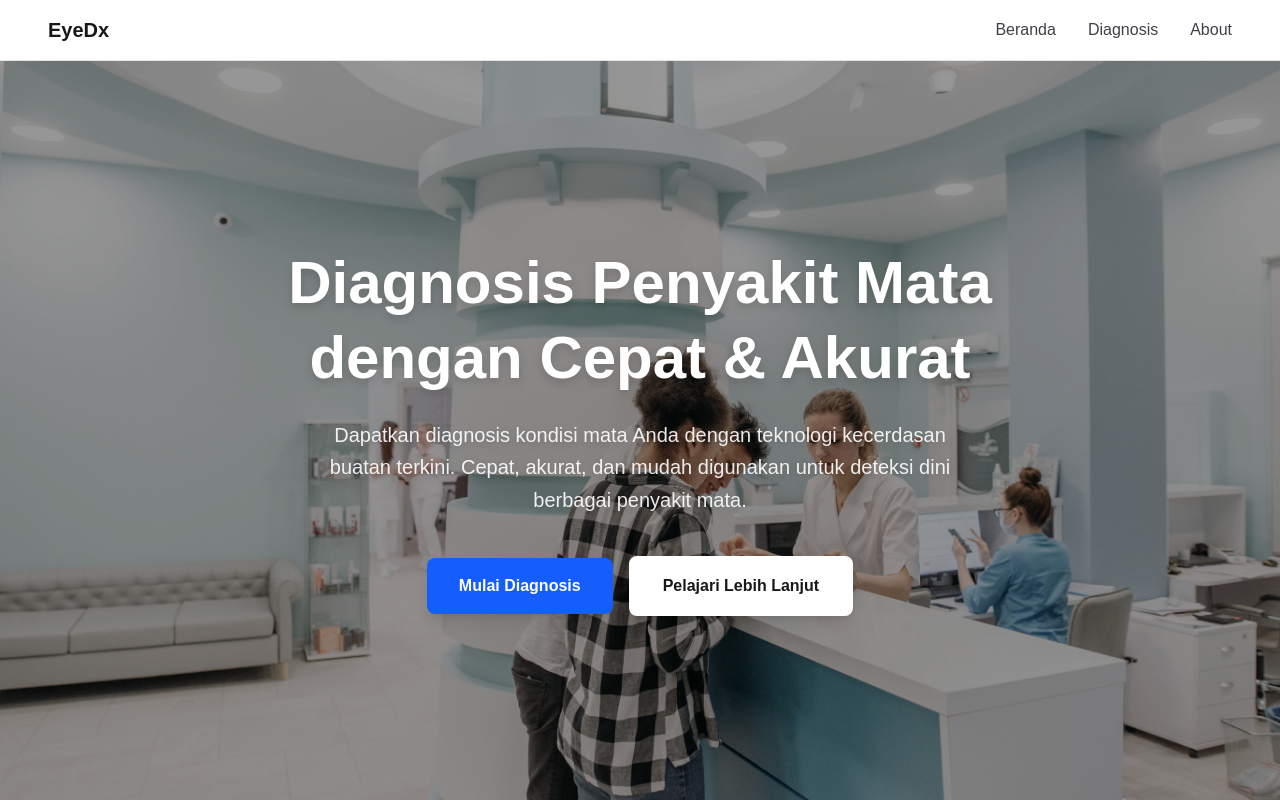
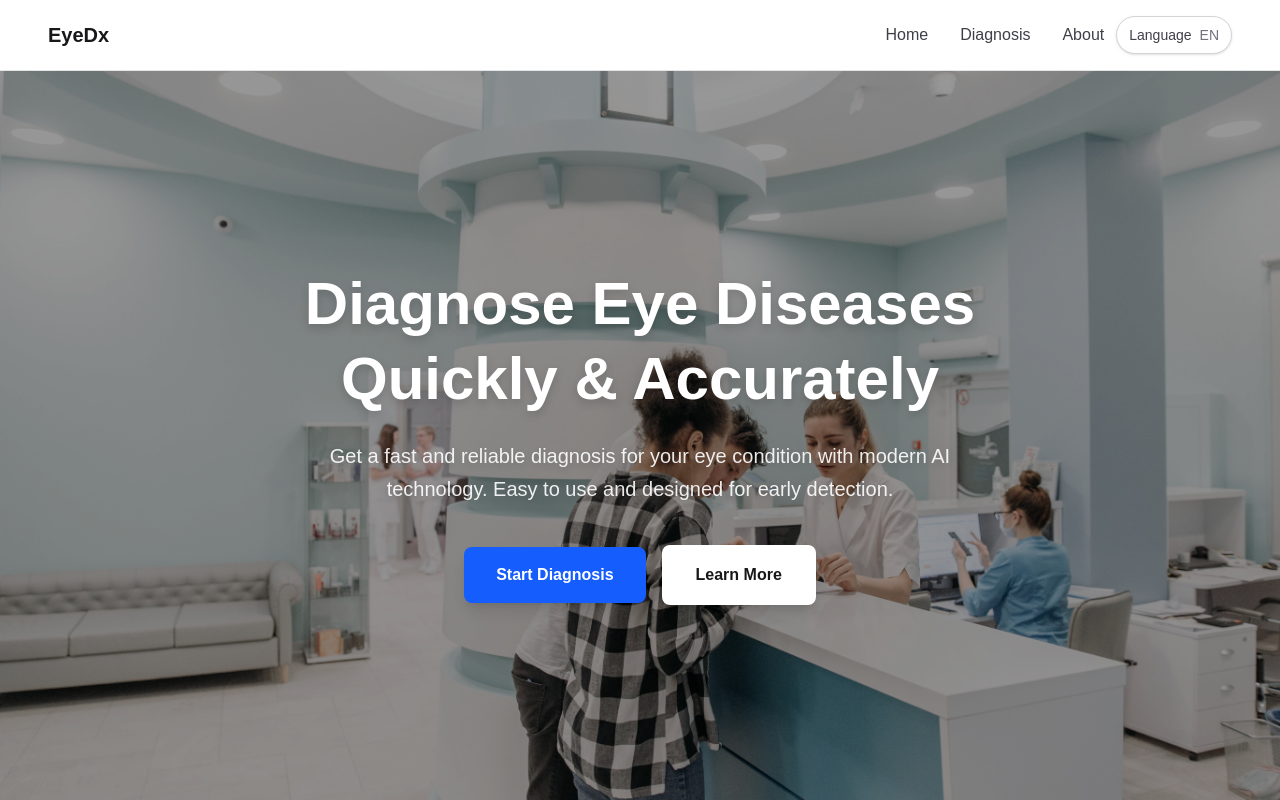
Before and after one commit to yudiwidiandana/eyedx, a Next.js app: page / in a window 1280 px wide. Built offline with nearby package versions, Linux system fonts and the light colour scheme.

Commit message:
feat: bilingual button

```diff
--- a/app/about/page.tsx
+++ b/app/about/page.tsx
@@ -1,31 +1,23 @@
 import Header from "../components/Header";
+import { translations, type Locale } from "../lib/translations";
 
-export default function AboutPage() {
+export function AboutPageContent({ locale }: { locale: Locale }) {
+  const t = translations[locale].aboutPage;
+
   return (
     <div className="flex min-h-screen flex-col bg-zinc-50">
-      <Header />
+      <Header locale={locale} />
       <main className="flex-1 px-6 py-16 sm:px-8 lg:px-12">
-        <div className="max-w-4xl mx-auto">
-          <h1 className="text-4xl font-bold text-zinc-900 mb-6">
-            Tentang EyeDx
-          </h1>
+        <div className="mx-auto max-w-4xl">
+          <h1 className="mb-6 text-4xl font-bold text-zinc-900">{t.title}</h1>
           <div className="prose prose-zinc max-w-none">
-            <p className="text-lg text-zinc-600 mb-4">
-              EyeDx adalah platform diagnosis penyakit mata berbasis kecerdasan buatan
-              yang dirancang untuk memberikan deteksi dini dan akurat.
-            </p>
-            <p className="text-lg text-zinc-600 mb-4">
-              Dengan teknologi terkini, kami membantu Anda mengidentifikasi berbagai
-              kondisi mata dengan cepat dan mudah.
-            </p>
-            <h2 className="text-2xl font-bold text-zinc-900 mt-8 mb-4">
-              Fitur Utama
-            </h2>
-            <ul className="text-zinc-600 space-y-2">
-              <li>Diagnosis cepat dan akurat</li>
-              <li>Teknologi AI terkini</li>
-              <li>Mudah digunakan</li>
-              <li>Hasil instan</li>
+            <p className="mb-4 text-lg text-zinc-600">{t.intro1}</p>
+            <p className="mb-4 text-lg text-zinc-600">{t.intro2}</p>
+            <h2 className="mt-8 mb-4 text-2xl font-bold text-zinc-900">{t.heading}</h2>
+            <ul className="space-y-2 text-zinc-600">
+              {t.features.map((feature) => (
+                <li key={feature}>{feature}</li>
+              ))}
             </ul>
           </div>
         </div>
@@ -33,3 +25,7 @@ export default function AboutPage() {
     </div>
   );
 }
+
+export default function AboutPage() {
+  return <AboutPageContent locale="en" />;
+}
--- a/app/components/Header.tsx
+++ b/app/components/Header.tsx
@@ -2,55 +2,58 @@
 
 import Link from "next/link";
 import { useState } from "react";
+import LanguageSwitcher from "./LanguageSwitcher";
+import { translations, type Locale } from "../lib/translations";
 
-export default function Header() {
+export default function Header({ locale }: { locale: Locale }) {
   const [isMenuOpen, setIsMenuOpen] = useState(false);
+  const t = translations[locale].nav;
 
   return (
-    <header className="sticky top-0 z-50 bg-white/95 backdrop-blur-sm border-b border-zinc-200">
+    <header className="sticky top-0 z-50 border-b border-zinc-200 bg-white/95 backdrop-blur-sm">
       <nav className="container mx-auto px-6 py-4 sm:px-8 lg:px-12">
-        <div className="flex items-center justify-between">
-          {/* Logo/Brand */}
-          <Link href="/" className="text-xl font-bold text-zinc-900">
+        <div className="flex items-center justify-between gap-3">
+          <Link href={`/${locale === "en" ? "" : locale}`} className="text-xl font-bold text-zinc-900">
             EyeDx
           </Link>
 
-          {/* Desktop Navigation */}
-          <ul className="hidden md:flex items-center gap-8">
+          <div className="flex items-center gap-3">
+            <ul className="hidden items-center gap-8 md:flex">
               <li>
                 <Link
-                href="/"
-                className="text-zinc-700 hover:text-zinc-900 transition-colors font-medium"
+                  href={`/${locale === "en" ? "" : locale}`}
+                  className="font-medium text-zinc-700 transition-colors hover:text-zinc-900"
                 >
-                Beranda
+                  {t.home}
                 </Link>
               </li>
               <li>
                 <Link
-                href="/diagnosis"
-                className="text-zinc-700 hover:text-zinc-900 transition-colors font-medium"
+                  href={`/${locale === "en" ? "diagnosis" : `${locale}/diagnosis`}`}
+                  className="font-medium text-zinc-700 transition-colors hover:text-zinc-900"
                 >
-                Diagnosis
+                  {t.diagnosis}
                 </Link>
               </li>
               <li>
                 <Link
-                href="/about"
-                className="text-zinc-700 hover:text-zinc-900 transition-colors font-medium"
+                  href={`/${locale === "en" ? "about" : `${locale}/about`}`}
+                  className="font-medium text-zinc-700 transition-colors hover:text-zinc-900"
                 >
-                About
+                  {t.about}
                 </Link>
               </li>
             </ul>
 
-          {/* Mobile Menu Button */}
+            <LanguageSwitcher locale={locale} />
+
             <button
               onClick={() => setIsMenuOpen(!isMenuOpen)}
-            className="md:hidden p-2 text-zinc-700"
+              className="rounded-lg p-2 text-zinc-700 md:hidden"
               aria-label="Toggle menu"
             >
               <svg
-              className="w-6 h-6"
+                className="h-6 w-6"
                 fill="none"
                 stroke="currentColor"
                 viewBox="0 0 24 24"
@@ -73,35 +76,35 @@ export default function Header() {
               </svg>
             </button>
           </div>
+        </div>
 
-        {/* Mobile Menu */}
         {isMenuOpen && (
-          <ul className="md:hidden mt-4 pb-4 space-y-4 border-t border-zinc-200 pt-4">
+          <ul className="mt-4 space-y-4 border-t border-zinc-200 pt-4 md:hidden">
             <li>
               <Link
-                href="/"
+                href={`/${locale === "en" ? "" : locale}`}
                 onClick={() => setIsMenuOpen(false)}
-                className="block text-zinc-700 hover:text-zinc-900 dark:text-zinc-300 dark:hover:text-white transition-colors font-medium"
+                className="block font-medium text-zinc-700 transition-colors hover:text-zinc-900"
               >
-                Beranda
+                {t.home}
               </Link>
             </li>
             <li>
               <Link
-                href="/diagnosis"
+                href={`/${locale === "en" ? "diagnosis" : `${locale}/diagnosis`}`}
                 onClick={() => setIsMenuOpen(false)}
-                className="block text-zinc-700 hover:text-zinc-900 dark:text-zinc-300 dark:hover:text-white transition-colors font-medium"
+                className="block font-medium text-zinc-700 transition-colors hover:text-zinc-900"
               >
-                Diagnosis
+                {t.diagnosis}
               </Link>
             </li>
             <li>
               <Link
-                href="/about"
+                href={`/${locale === "en" ? "about" : `${locale}/about`}`}
                 onClick={() => setIsMenuOpen(false)}
-                className="block text-zinc-700 hover:text-zinc-900 dark:text-zinc-300 dark:hover:text-white transition-colors font-medium"
+                className="block font-medium text-zinc-700 transition-colors hover:text-zinc-900"
               >
-                About
+                {t.about}
               </Link>
             </li>
           </ul>
--- a/app/components/HeroSection.tsx
+++ b/app/components/HeroSection.tsx
@@ -1,10 +1,12 @@
 import Link from "next/link";
 import Image from "next/image";
+import { translations, type Locale } from "../lib/translations";
 
-export default function HeroSection() {
+export default function HeroSection({ locale }: { locale: Locale }) {
+  const t = translations[locale].hero;
+
   return (
-    <section className="relative flex-1  flex items-center justify-center px-6 sm:px-8 lg:px-12 overflow-hidden">
-      {/* Background Image */}
+    <section className="relative flex flex-1 items-center justify-center overflow-hidden px-6 sm:px-8 lg:px-12">
       <div className="absolute inset-0 z-0">
         <Image
           src="/hero/Background.jpg"
@@ -13,36 +15,30 @@ export default function HeroSection() {
           className="object-cover object-[center_70%]"
           priority
         />
-        {/* Overlay for better text readability */}
         <div className="absolute inset-0 bg-black/40"></div>
       </div>
 
-      {/* Content */}
-      <div className="relative z-10 max-w-4xl mx-auto text-center">
-        {/* Main Heading */}
-        <h1 className="text-4xl sm:text-5xl lg:text-6xl font-bold text-white mb-6 leading-tight drop-shadow-lg">
-          Diagnosis Penyakit Mata dengan Cepat & Akurat
+      <div className="relative z-10 mx-auto max-w-4xl text-center">
+        <h1 className="mb-6 text-4xl font-bold leading-tight text-white drop-shadow-lg sm:text-5xl lg:text-6xl">
+          {t.title}
         </h1>
 
-        {/* Description */}
-        <p className="text-lg sm:text-xl text-white/90 mb-10 max-w-2xl mx-auto leading-relaxed drop-shadow-md">
-          Dapatkan diagnosis kondisi mata Anda dengan teknologi kecerdasan buatan terkini.
-          Cepat, akurat, dan mudah digunakan untuk deteksi dini berbagai penyakit mata.
+        <p className="mx-auto mb-10 max-w-2xl text-lg leading-relaxed text-white/90 drop-shadow-md sm:text-xl">
+          {t.description}
         </p>
 
-        {/* CTA Buttons */}
-        <div className="flex flex-col sm:flex-row gap-4 justify-center items-center">
+        <div className="flex flex-col items-center justify-center gap-4 sm:flex-row">
           <Link
-            href="/diagnosis"
-            className="w-full sm:w-auto px-8 py-4 bg-blue-600 hover:bg-blue-700 text-white font-semibold rounded-lg transition-colors shadow-lg hover:shadow-xl"
+            href={`/${locale === "en" ? "diagnosis" : `${locale}/diagnosis`}`}
+            className="w-full rounded-lg bg-blue-600 px-8 py-4 font-semibold text-white shadow-lg transition-colors hover:bg-blue-700 sm:w-auto"
           >
-            Mulai Diagnosis
+            {t.ctaPrimary}
           </Link>
           <Link
-            href="/about"
-            className="w-full sm:w-auto px-8 py-4 bg-white hover:bg-zinc-50 text-zinc-900 font-semibold rounded-lg border-2 border-white hover:border-zinc-200 transition-colors shadow-lg"
+            href={`/${locale === "en" ? "about" : `${locale}/about`}`}
+            className="w-full rounded-lg border-2 border-white bg-white px-8 py-4 font-semibold text-zinc-900 shadow-lg transition-colors hover:border-zinc-200 hover:bg-zinc-50 sm:w-auto"
           >
-            Pelajari Lebih Lanjut
+            {t.ctaSecondary}
           </Link>
         </div>
       </div>
--- /dev/null
+++ b/app/components/LanguageSwitcher.tsx
@@ -0,0 +1,63 @@
+"use client";
+
+import { usePathname, useRouter } from "next/navigation";
+import { useState } from "react";
+import { locales, type Locale, translations } from "../lib/translations";
+
+export default function LanguageSwitcher({ locale }: { locale: Locale }) {
+  const router = useRouter();
+  const pathname = usePathname();
+  const [open, setOpen] = useState(false);
+
+  const handleChange = (nextLocale: Locale) => {
+    if (nextLocale === locale) {
+      setOpen(false);
+      return;
+    }
+
+    const segments = pathname.split("/").filter(Boolean);
+    const [currentLocale, ...rest] = segments;
+
+    const nextPath =
+      currentLocale && locales.includes(currentLocale as Locale)
+        ? `/${[nextLocale, ...rest].join("/")}`
+        : `/${[nextLocale, ...segments].join("/")}`;
+
+    router.push(nextPath);
+    setOpen(false);
+  };
+
+  return (
+    <div className="relative">
+      <button
+        type="button"
+        onClick={() => setOpen((value) => !value)}
+        className="flex items-center gap-2 rounded-full border border-zinc-300 bg-white px-3 py-2 text-sm font-medium text-zinc-700 shadow-sm transition hover:border-zinc-400 hover:text-zinc-900"
+        aria-label={translations[locale].language.switcherHint}
+      >
+        <span>{translations[locale].language.label}</span>
+        <span className="text-zinc-500">{locale === "en" ? "EN" : "ID"}</span>
+      </button>
+
+      {open && (
+        <div className="absolute right-0 mt-2 w-40 rounded-xl border border-zinc-200 bg-white p-2 shadow-lg">
+          {locales.map((option) => (
+            <button
+              key={option}
+              type="button"
+              onClick={() => handleChange(option)}
+              className={`flex w-full items-center justify-between rounded-lg px-3 py-2 text-sm transition ${
+                locale === option
+                  ? "bg-zinc-900 text-white"
+                  : "text-zinc-700 hover:bg-zinc-100"
+              }`}
+            >
+              <span>{option === "en" ? "English" : "Bahasa Indonesia"}</span>
+              <span>{option === "en" ? "EN" : "ID"}</span>
+            </button>
+          ))}
+        </div>
+      )}
+    </div>
+  );
+}
--- a/app/diagnosis/page.tsx
+++ b/app/diagnosis/page.tsx
@@ -1,20 +1,22 @@
 import Header from "../components/Header";
+import { translations, type Locale } from "../lib/translations";
 
-export default function DiagnosisPage() {
+export function DiagnosisPageContent({ locale }: { locale: Locale }) {
+  const t = translations[locale].diagnosisPage;
+
   return (
     <div className="flex min-h-screen flex-col bg-zinc-50">
-      <Header />
+      <Header locale={locale} />
       <main className="flex-1 px-6 py-16 sm:px-8 lg:px-12">
-        <div className="max-w-4xl mx-auto">
-          <h1 className="text-4xl font-bold text-zinc-900 mb-6">
-            Diagnosis Penyakit Mata
-          </h1>
-          <p className="text-lg text-zinc-600">
-            Halaman diagnosis akan segera hadir. Di sini Anda dapat mengunggah foto mata
-            untuk mendapatkan diagnosis otomatis.
-          </p>
+        <div className="mx-auto max-w-4xl">
+          <h1 className="mb-6 text-4xl font-bold text-zinc-900">{t.title}</h1>
+          <p className="text-lg text-zinc-600">{t.description}</p>
         </div>
       </main>
     </div>
   );
 }
+
+export default function DiagnosisPage() {
+  return <DiagnosisPageContent locale="en" />;
+}
--- /dev/null
+++ b/app/lib/translations.ts
@@ -0,0 +1,72 @@
+export type Locale = "en" | "id";
+
+export const locales = ["en", "id"] as const;
+
+export const translations = {
+  en: {
+    nav: {
+      home: "Home",
+      diagnosis: "Diagnosis",
+      about: "About",
+    },
+    hero: {
+      title: "Diagnose Eye Diseases Quickly & Accurately",
+      description:
+        "Get a fast and reliable diagnosis for your eye condition with modern AI technology. Easy to use and designed for early detection.",
+      ctaPrimary: "Start Diagnosis",
+      ctaSecondary: "Learn More",
+    },
+    aboutPage: {
+      title: "About EyeDx",
+      intro1:
+        "EyeDx is an AI-powered eye disease diagnosis platform designed to provide fast and accurate early detection.",
+      intro2:
+        "With the latest technology, we help you identify various eye conditions quickly and easily.",
+      heading: "Key Features",
+      features: ["Fast and accurate diagnosis", "Modern AI technology", "Easy to use", "Instant results"],
+    },
+    diagnosisPage: {
+      title: "Eye Disease Diagnosis",
+      description:
+        "The diagnosis page will be available soon. Here you can upload an eye photo to receive an automatic assessment.",
+    },
+    language: {
+      label: "Language",
+      current: "English",
+      switcherHint: "Choose your preferred language",
+    },
+  },
+  id: {
+    nav: {
+      home: "Beranda",
+      diagnosis: "Diagnosis",
+      about: "Tentang",
+    },
+    hero: {
+      title: "Diagnosa Penyakit Mata dengan Cepat & Akurat",
+      description:
+        "Dapatkan diagnosis kondisi mata Anda dengan teknologi AI modern yang cepat dan andal. Mudah digunakan dan dirancang untuk deteksi dini.",
+      ctaPrimary: "Mulai Diagnosis",
+      ctaSecondary: "Pelajari Lebih Lanjut",
+    },
+    aboutPage: {
+      title: "Tentang EyeDx",
+      intro1:
+        "EyeDx adalah platform diagnosis penyakit mata berbasis AI yang dirancang untuk memberikan deteksi dini yang cepat dan akurat.",
+      intro2:
+        "Dengan teknologi terkini, kami membantu Anda mengidentifikasi berbagai kondisi mata dengan cepat dan mudah.",
+      heading: "Fitur Utama",
+      features: ["Diagnosis cepat dan akurat", "Teknologi AI modern", "Mudah digunakan", "Hasil instan"],
+    },
+    diagnosisPage: {
+      title: "Diagnosis Penyakit Mata",
+      description:
+        "Halaman diagnosis akan segera hadir. Di sini Anda dapat mengunggah foto mata untuk mendapatkan penilaian otomatis.",
+    },
+    language: {
+      label: "Bahasa",
+      current: "Bahasa Indonesia",
+      switcherHint: "Pilih bahasa yang Anda inginkan",
+    },
+  },
+} as const;
--- a/app/page.tsx
+++ b/app/page.tsx
@@ -1,13 +1,18 @@
 import Header from "./components/Header";
 import HeroSection from "./components/HeroSection";
+import { type Locale } from "./lib/translations";
 
-export default function Home() {
+export function HomePage({ locale }: { locale: Locale }) {
   return (
     <div className="flex min-h-screen flex-col bg-zinc-50">
-      <Header />
-      <main className="flex-1 flex flex-col">
-        <HeroSection />
+      <Header locale={locale} />
+      <main className="flex flex-1 flex-col">
+        <HeroSection locale={locale} />
       </main>
     </div>
   );
 }
+
+export default function Home() {
+  return <HomePage locale="en" />;
+}
```
Also changed, not shown: app/[locale]/about/page.tsx (added, +21 -0 lines), app/[locale]/diagnosis/page.tsx (added, +21 -0 lines), app/[locale]/page.tsx (added, +21 -0 lines). Lines whose indentation alone changed are shown as unchanged.
